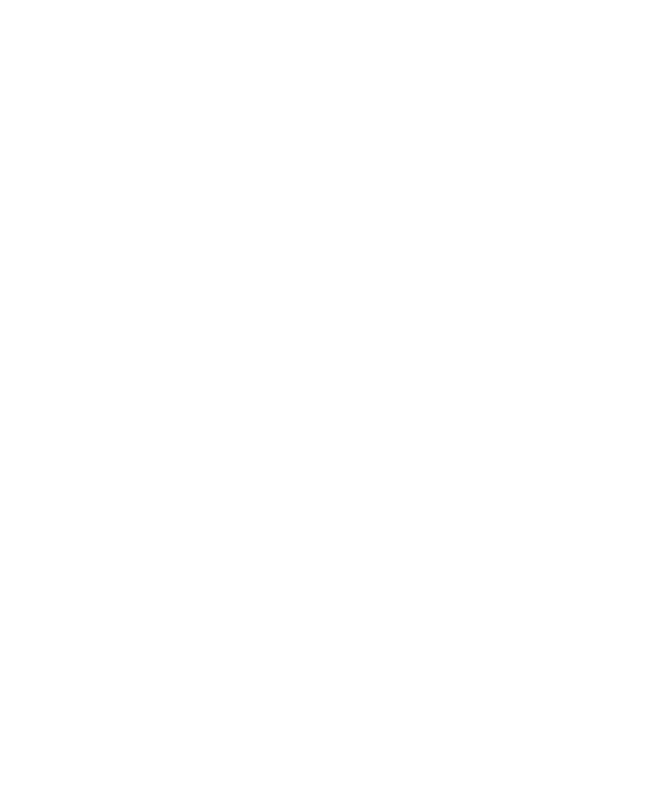
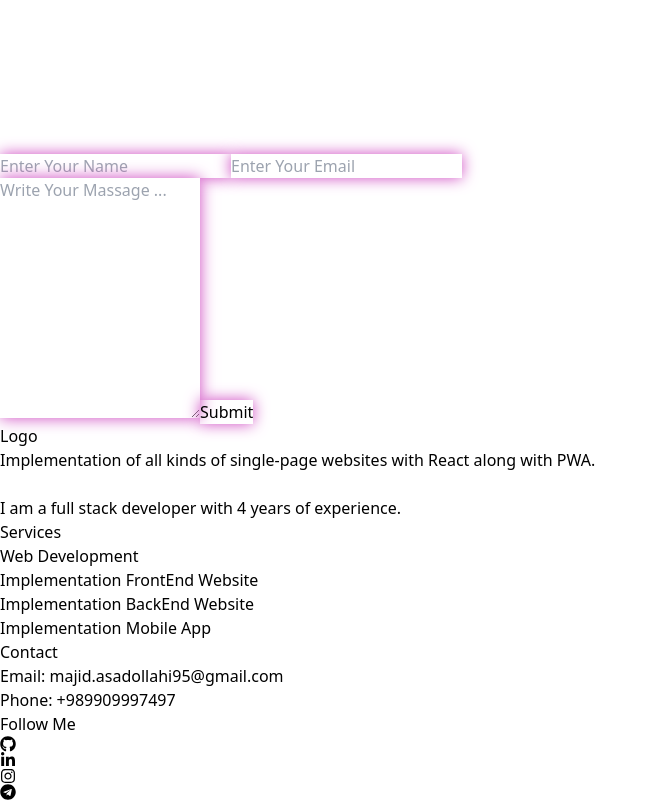
Before and after one commit to majid-757/Portfolio-2, a React (Vite) app: page / in a window 1280 px wide. Shown: the part 1471-2271 px from the top of the page, without its empty margins (0-657 px from the left). Before the commit the page ends 1601 px from the top, so only its background shows below. Built offline with nearby package versions, Linux system fonts and the light colour scheme.

Commit message:
the end project

```diff
--- a/package.json
+++ b/package.json
@@ -14,6 +14,7 @@
     "react": "^18.2.0",
     "react-dom": "^18.2.0",
     "react-icons": "^5.0.1",
+    "react-loader-spinner": "^6.1.6",
     "react-scroll": "^1.9.0"
   },
   "devDependencies": {
--- a/src/App.jsx
+++ b/src/App.jsx
@@ -1,20 +1,51 @@
-import Nav from "./components/Nav"
-import Banner from "./components/Banner"
-import About from "./components/About"
-import Services from "./components/Services"
-import Projects from "./components/Projects"
-
+import Nav from "./components/Nav";
+import Banner from "./components/Banner";
+import About from "./components/About";
+import Services from "./components/Services";
+import Projects from "./components/Projects";
+import Contact from "./components/Contact";
+import Footer from "./components/Footer";
+import { useEffect, useState } from "react";
+import { BallTriangle } from "react-loader-spinner";
 
 const App = () => {
+  const [loading, setLoading] = useState(false);
+
+  useEffect(() => {
+    setLoading(true);
+    setTimeout(() => {
+      setLoading(false);
+    }, 2000);
+  }, []);
+
   return (
+    <>
+      {loading ? (
+        <div className="bg-slate-900 h-[100vh] flex justify-center items-center">
+          <BallTriangle
+            height={100}
+            width={100}
+            radius={5}
+            color="#d946ef"
+            ariaLabel="ball-triangle-loading"
+            wrapperStyle={{}}
+            wrapperClass=""
+            visible={true}
+          />
+        </div>
+      ) : (
         <div className="bg-slate-900">
           <Nav />
           <Banner />
           <About />
           <Services />
           <Projects />
+          <Contact />
+          <Footer />
         </div>
-  )
-}
+      )}
+    </>
+  );
+};
 
-export default App
+export default App;
--- a/src/components/About.jsx
+++ b/src/components/About.jsx
@@ -1,5 +1,4 @@
-// import { AiFillGithub } from "react-icons/ai";
-// import { FaLinkedinIn, FaInstagram, FaTelegram } from "react-icons/fa";
+
 
 import img from "../assets/62511773.jpg";
 
--- a/src/components/Banner.jsx
+++ b/src/components/Banner.jsx
@@ -2,56 +2,59 @@
 import { FaLinkedinIn, FaInstagram, FaTelegram } from "react-icons/fa";
 
 import AOS from "aos";
-import 'aos/dist/aos.css';
+import "aos/dist/aos.css";
 
 import img from "../assets/62511773.jpg";
 import { useEffect } from "react";
 
 const Banner = () => {
-
   useEffect(() => {
     AOS.init({
-      easing: 'ease-out-quart',
-      delay: 0,
-      duration: 750
-    })
-  }, [1000]);
+      duration: 1000
+    });
+  }, []);
 
   return (
     <div className="lg:px-56 px-10 lg:py-0 py-20 text-center gap-5 lg:text-start flex lg:flex-row flex-col-reverse justify-between lg:gap-28 items-center">
       <div className="h-full lg:py-40 flex flex-col justify-center lg:items-start items-center text-white">
-        <h1 data-aos="fade-right" className="text-[52px] font-semibold mb-8 leading-normal uppercase">
+        <h1
+          data-aos="fade-right"
+          className="text-[52px] font-semibold mb-8 leading-normal uppercase"
+        >
           Welcome To <span className="text-fuchsia-500">My Website</span>
         </h1>
         <p data-aos="fade-left">
-          Lorem ipsum dolor sit amet consectetur adipisicing elit. Esse
-          blanditiis eos vitae dolore aliquid sapiente cumque fuga recusandae
-          soluta enim. Nam iure animi quaerat recusandae repellendus culpa
-          delectus ipsam commodi.
+          Interested in software analysis and development, eager to learn new
+          technologies and experience new challenges, fast learner To complete
+          tasks independently and jointly.
         </p>
         <div className="flex mt-8 gap-2">
           <div className="flex items-center justify-center">
             <div className="flex space-x-2">
               <a
-                href=""
+                href="https://www.github.com/majid-757"
+                target="blank"
                 className="text-fuchsia-600 hover:text-fuchsia-500 rounded-full glow p-2"
               >
                 <AiFillGithub className="text-[28px]" />
               </a>
               <a
-                href=""
+                href="https://www.linkedin.com/in/majid-asadollahi"
+                target="blank"
                 className="text-fuchsia-600 hover:text-fuchsia-500 rounded-full glow p-2"
               >
                 <FaLinkedinIn className="text-[28px]" />
               </a>
               <a
-                href=""
+                href="https://t.me/full_stack_developer75"
+                target="blank"
                 className="text-fuchsia-600 hover:text-fuchsia-500 rounded-full glow p-2"
               >
                 <FaTelegram className="text-[28px]" />
               </a>
               <a
-                href=""
+                href="https://www.instagram.com/majid.js.dev"
+                target="blank"
                 className="text-fuchsia-600 hover:text-fuchsia-500 rounded-full glow p-2"
               >
                 <FaInstagram className="text-[28px]" />
@@ -60,7 +63,8 @@
           </div>
         </div>
       </div>
-      <img data-aos="fade-up"
+      <img
+        data-aos="fade-up"
         src={img}
         width={290}
         height={290}
@@ -71,3 +75,8 @@
 };
 
 export default Banner;
+
+
+      // easing: "ease-out-quart",
+      // delay: 0,
+      // duration: 750,
--- a/src/components/Contact.jsx
+++ b/src/components/Contact.jsx
@@ -1,7 +1,25 @@
+import AOS from "aos";
+import { useEffect } from "react";
+
 
 const Contact = () => {
+  useEffect(() => {
+    AOS.init({
+      duration: 1000,
+    });
+  }, []);
   return (
-    <div>Contact</div>
+    <div id="Contact" className="p-4 lg:p-20 flex flex-col items-center justify-center">
+      <h1 data-aos="fade-left" className="text-[52px] font-semibold mb-20 leading-normal uppercase text-fuchsia-500">Contact Me</h1>
+        <form action="" className="flex flex-col gap-2 lg:w-1/2">
+          <div className="lg:flex gap-9">
+            <input className="w-full lg:my-3 my-4 rounded-lg bg-slate-800 p-4 border-2 border-fuchsia-800 b_glow text-xl text-slate-500" placeholder="Enter Your Name" type="text" />
+            <input className="w-full lg:my-3 my-4 rounded-lg bg-slate-800 p-4 border-2 border-fuchsia-800 b_glow text-xl text-slate-500" placeholder="Enter Your Email" type="email" />
+          </div>
+          <textarea className="w-full my-3 rounded-lg bg-slate-800 p-4 border-2 border-fuchsia-800 b_glow text-xl text-slate-500" placeholder="Write Your Massage ..." name="" id="" cols="20" rows="10"></textarea>
+          <button className="neno-button shadow-xl hover:shadow-fuchsia-800/50 text-white border-2 border-fuchsia-800 bg-fuchsia-800 hover:bg-slate-900 rounded-lg py-4 px-8 my-6 uppercase relative overflow-hidden b_glow text-xl text-bold" type="submit">Submit</button>
+        </form>
+    </div>
   )
 }
 
--- a/src/components/Footer.jsx
+++ b/src/components/Footer.jsx
@@ -1,8 +1,79 @@
+import { FaGithub, FaLinkedinIn } from "react-icons/fa";
+// import { AiFillGithub } from "react-icons/ai";
+import { FaInstagram, FaTelegram } from "react-icons/fa";
 
 const Footer = () => {
   return (
-    <div>Footer</div>
-  )
-}
+    <footer className="bg-slate-800 text-white lg:px-48 px-4 py-20">
+      <div className="container mx-auto grid grid-cols-1 md:grid-cols-4 gap-4">
+        <div className="mb-4 md:mb-0">
+          <span className="text-3xl font-semibold text-fuchsia-800 py-2 uppercase">
+            Logo
+          </span>
+          <p className="text-[16px] my-4 ">
+            Implementation of all kinds of single-page websites with React along
+            with PWA. <br></br> <br></br> I am a full stack developer with 4
+            years of experience.
+          </p>
+        </div>
+        <div>
+          <h2 className="text-[22px] font-semibold text-fuchsia-800 py-2 uppercase">
+            Services
+          </h2>
+          <ul className="text-[16px] my-4 ">
+            <li className="my-2">Web Development</li>
+            <li className="my-2">Implementation FrontEnd Website</li>
+            <li className="my-2">Implementation BackEnd Website</li>
+            <li className="my-2">Implementation Mobile App</li>
+          </ul>
+        </div>
+        <div className="mb-4 md:mb-0">
+          <h2 className="text-[22px] font-semibold text-fuchsia-800 py-2 uppercase">
+            Contact
+          </h2>
+          <p className="text-[16px] my-4">
+            Email: majid.asadollahi95@gmail.com
+          </p>
+          <p className="text-[16px] my-4">Phone: +989909997497</p>
+        </div>
+        <div>
+          <h2 className="text-[22px] font-semibold text-fuchsia-800 py-2 uppercase">
+            Follow Me
+          </h2>
+          <div className="flex space-x-4">
+            <a
+              className="text-white hover:text-fuchsia-800 transition-all duration-150 ease-in-out"
+              href="https://www.github.com/majid-757"
+              target="blank"
+            >
+              <FaGithub />
+            </a>
+            <a
+              className="text-white hover:text-fuchsia-800 transition-all duration-150 ease-in-out"
+              href="https://www.linkedin.com/in/majid-asadollahi"
+              target="blank"
+            >
+              <FaLinkedinIn />
+            </a>
+            <a
+              className="text-white hover:text-fuchsia-800 transition-all duration-150 ease-in-out"
+              href="https://www.instagram.com/majid.js.dev"
+              target="blank"
+            >
+              <FaInstagram />
+            </a>
+            <a
+              className="text-white hover:text-fuchsia-800 transition-all duration-150 ease-in-out"
+              href="https://t.me/full_stack_developer75"
+              target="blank"
+            >
+              <FaTelegram />
+            </a>
+          </div>
+        </div>
+      </div>
+    </footer>
+  );
+};
 
-export default Footer
+export default Footer;
--- a/src/components/Services.jsx
+++ b/src/components/Services.jsx
@@ -1,4 +1,13 @@
+import { useEffect } from "react";
+import AOS from "aos";
+
 const Services = () => {
+  useEffect(() => {
+    AOS.init({
+      duration: 1000,
+    });
+  }, []);
+
   return (
     <div
       id="Services"
@@ -13,25 +22,25 @@
       <div className="grid lg:grid-cols-4 md:grid-cols-2 grid-cols-1 justify-around gap-20">
         <h2
           data-aos="fade-up"
-          className="text-[26px] flex items-center justify-center font-semibold text-fuchsia-800 rounded-3xl h-36 w-44 border-2 border-fuchsia-800 b_glow"
+          className="text-[26px] flex items-center justify-center font-semibold text-fuchsia-800 rounded-ss-3xl rounded-br-3xl h-36 w-44 border-2 border-fuchsia-800 b_glow"
         >
           HTML
         </h2>
         <h2
           data-aos="fade-down"
-          className="text-[26px] flex items-center justify-center font-semibold text-fuchsia-800 rounded-3xl h-36 w-44 border-2 border-fuchsia-800 b_glow"
+          className="text-[26px] flex items-center justify-center font-semibold text-fuchsia-800 rounded-ss-3xl rounded-br-3xl h-36 w-44 border-2 border-fuchsia-800 b_glow"
         >
           CSS
         </h2>
         <h2
           data-aos="fade-up"
-          className="text-[26px] flex items-center justify-center font-semibold text-fuchsia-800 rounded-3xl h-36 w-44 border-2 border-fuchsia-800 b_glow"
+          className="text-[26px] flex items-center justify-center font-semibold text-fuchsia-800 rounded-ss-3xl rounded-br-3xl h-36 w-44 border-2 border-fuchsia-800 b_glow"
         >
           Javascript
         </h2>
         <h2
           data-aos="fade-down"
-          className="text-[26px] flex items-center justify-center font-semibold text-fuchsia-800 rounded-3xl h-36 w-44 border-2 border-fuchsia-800 b_glow"
+          className="text-[26px] flex items-center justify-center font-semibold text-fuchsia-800 rounded-ss-3xl rounded-br-3xl h-36 w-44 border-2 border-fuchsia-800 b_glow"
         >
           React
         </h2>
```
Also changed, not shown: 1 other file (tests, documents, lock files or other folders). Lines whose indentation alone changed are shown as unchanged.
